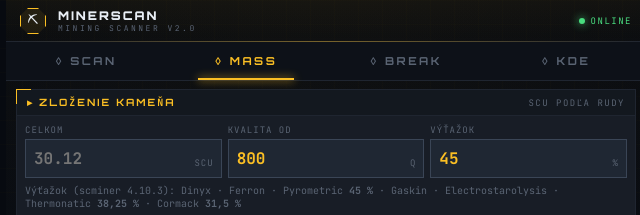
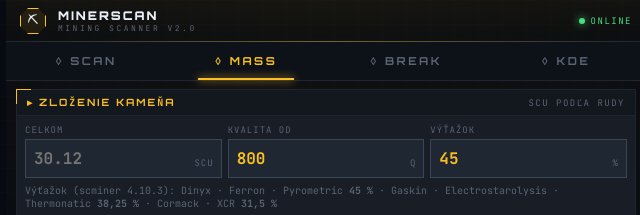
Before and after one commit to poissondart/scbp-tracker, a plain HTML site: page scan.html in a window 1280 px wide. Both pictures are taken after a click on the button "◊ MASS". Shown: the top 215 px of the page, 314-954 px from the left. Drawn offline with Linux system fonts and the light colour scheme.

Commit message:
Mass Calc: XCR Reaction yield 31.5%
Co-Authored-By: Claude Opus 5.5 <noreply@anthropic.com>
Claude-Session: https://claude.ai/code/session_01KC2PK9x3zNX4JmZyh6Zf6G

```diff
--- a/scan.html
+++ b/scan.html
@@ -1126,7 +1126,7 @@ input{outline:none}
       <label class="mc-field"><span>Výťažok</span>
         <input class="mc-input" id="mcYield" type="text" inputmode="decimal" placeholder="45" value="45" autocomplete="off"><em>%</em></label>
     </div>
-    <div class="mc-note" style="margin:-2px 0 8px">Výťažok (scminer 4.10.3): Dinyx · Ferron · Pyrometric <b>45 %</b> · Gaskin · Electrostarolysis · Thermonatic <b>38,25 %</b> · Cormack <b>31,5 %</b></div>
+    <div class="mc-note" style="margin:-2px 0 8px">Výťažok (scminer 4.10.3): Dinyx · Ferron · Pyrometric <b>45 %</b> · Gaskin · Electrostarolysis · Thermonatic <b>38,25 %</b> · Cormack · XCR <b>31,5 %</b></div>
     <div class="mc-head"><span>Ruda</span><span>%</span><span>Kvalita</span><span>SCU</span></div>
     <div id="mcRows"></div>
     <div class="mc-sum" id="mcSum"></div>
```
